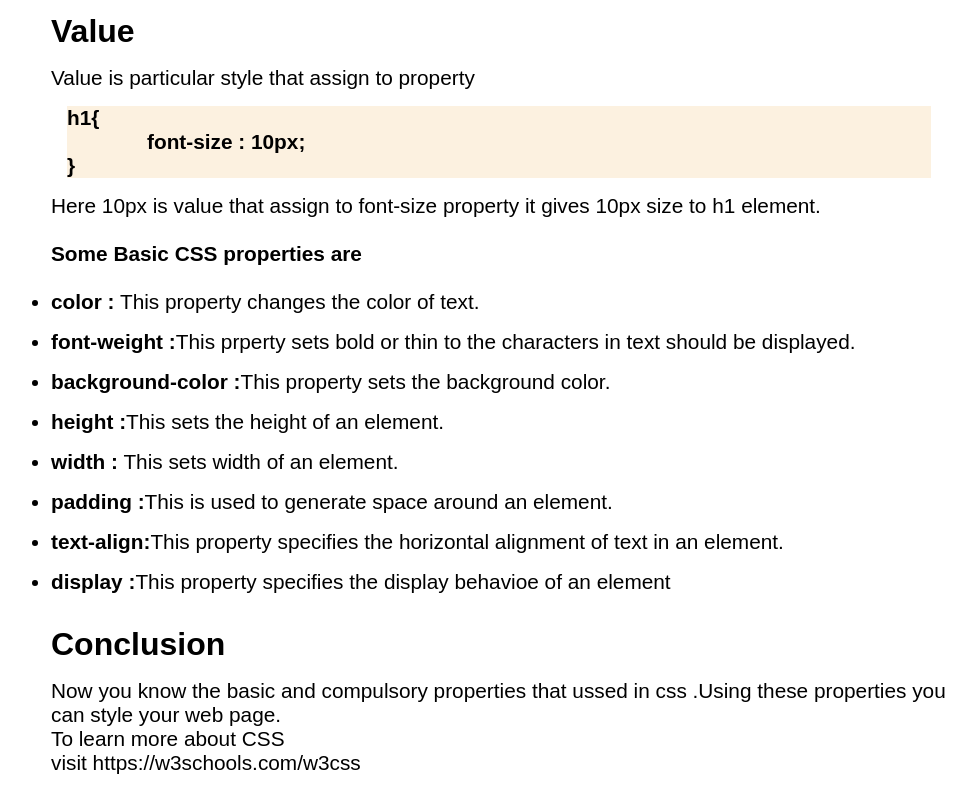
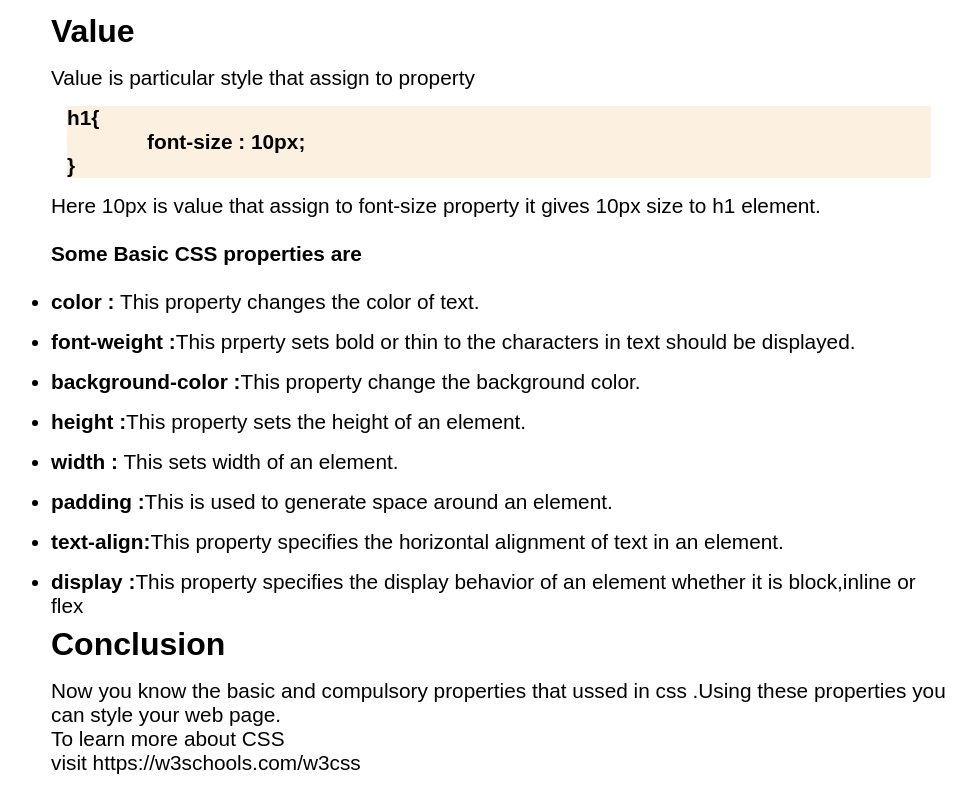
Before and after one commit to aiman-ansari/blog-on-css, a plain HTML site: page index.html in a window 1280 px wide. Shown: the part 1222-2013 px from the top of the page, without its empty margins (141-1117 px from the left). Drawn offline with Linux system fonts and the light colour scheme; a web font is replaced by a local one.

Commit message:
Update index.html

```diff
--- a/index.html
+++ b/index.html
@@ -52,9 +52,9 @@
     <li><span class="bold-words">color :</span> This property changes the color of text.</li>
     <li><span class="bold-words">font-weight :</span>This prperty sets bold or thin to the characters in text should be displayed.<br>
     </li>
-    <li><span class="bold-words">background-color :</span>This property sets the background color.
+    <li><span class="bold-words">background-color :</span>This property change the background color.
     </li>
-    <li><span class="bold-words">height :</span>This sets the height of an element.
+    <li><span class="bold-words">height :</span>This property sets the height of an element.
     </li>
     <li><span class="bold-words">width :</span> This sets width of an element.
     </li>
@@ -62,7 +62,7 @@
     </li>
     <li>    <span class="bold-words">text-align:</span>This property specifies the horizontal alignment of text in an element.<br>
     </li>
-    <li><span class="bold-words">display :</span>This property specifies the display behavioe of an element<br></li>
+    <li><span class="bold-words">display :</span>This property specifies the display behavior of an element whether it is block,inline or flex<br></li>
 
     <div class="heading">Conclusion</div>
     Now you know the basic and compulsory properties that ussed in css .Using these properties you can style your web page.<br>
```
